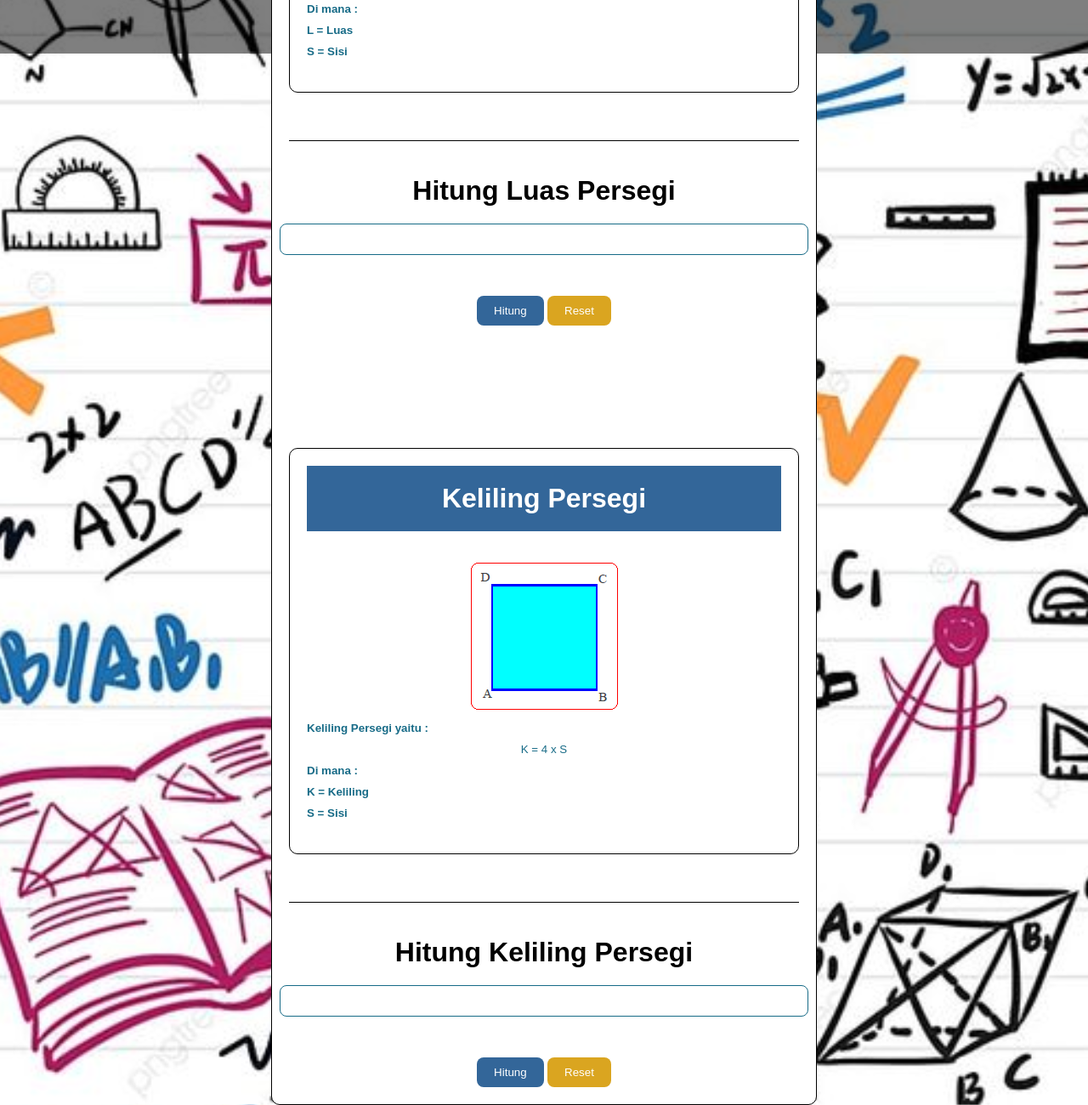
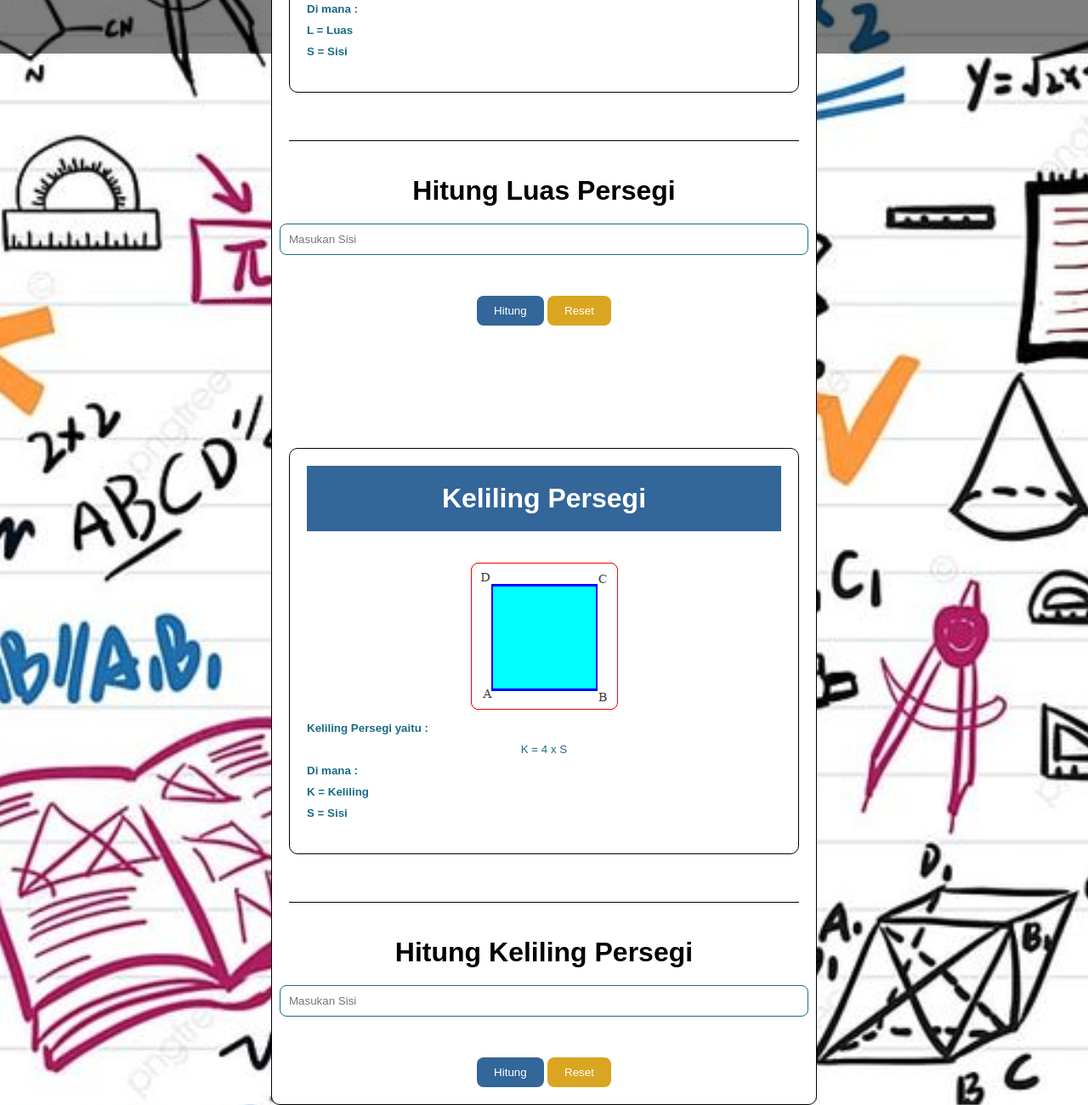
Before and after one commit to revou-fundamental-course/8-jan-24-DefitSaputra, a plain HTML site: page index.html in a window 1280 px wide. Shown: the part 737-2037 px from the top of the page at 85% size. Drawn offline with Linux system fonts and the light colour scheme.

Commit message:
Fourth Commit

```diff
--- a/index.html
+++ b/index.html
@@ -43,7 +43,7 @@
            <div class="inputSectionLuas">
                 <h1 id="hitungLuas">Hitung Luas Persegi</h1>
                 <label for="squareSideLuas"></label>
-                <input type="number" id="squareSideLuas">
+                <input type="number" placeholder="Masukan Sisi" id="squareSideLuas">
             </div>
 
             <br>
@@ -76,7 +76,7 @@
                 <div class="inputSectionKeliling">
                     <h1 id="hitungKeliling">Hitung Keliling Persegi</h1>
                     <label for="squareSideKeliling"></label>
-                    <input type="number" id="squareSideKeliling">
+                    <input type="number" placeholder="Masukan Sisi" id="squareSideKeliling">
                 </div>
 
                 <br>
```
